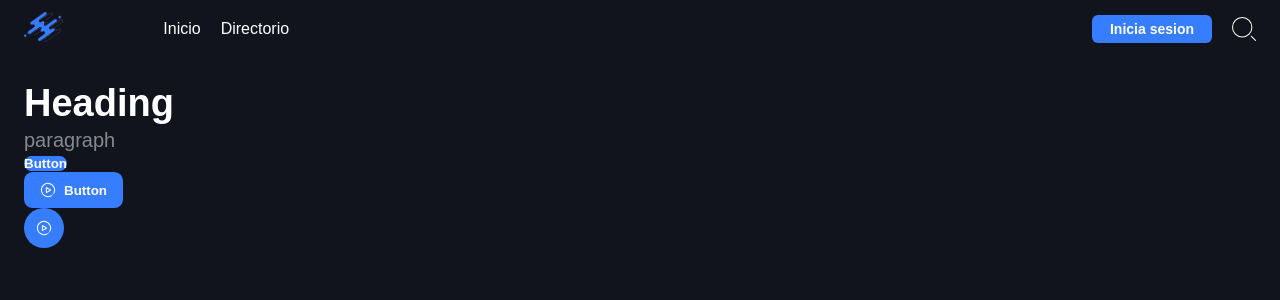
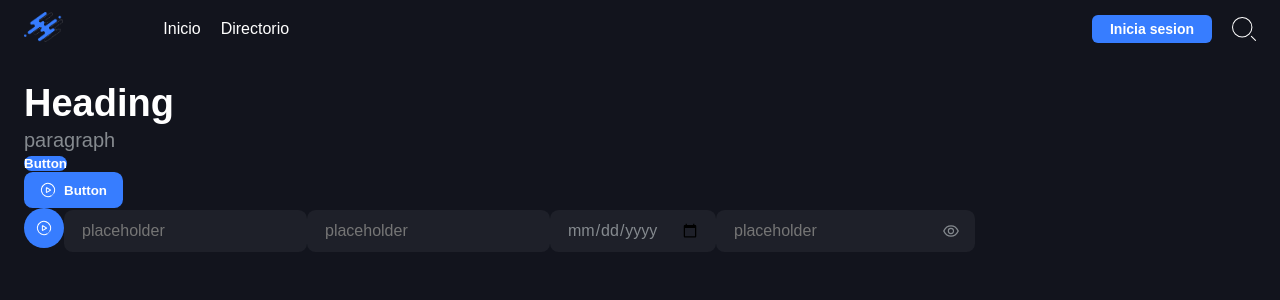
Before and after one commit to AlexGarrixen/vimox-frontend, a Next.js app: page /components in a window 1280 px wide. Shown: the top 300 px of the page. Built offline with nearby package versions, Linux system fonts and the light colour scheme; no server answers; a web font is replaced by a local one; what js-cache would draw is missing.

Commit message:
feat(components): add button base and inputv2

```diff
--- /dev/null
+++ b/components/global/Form/InputBase/index.tsx
@@ -0,0 +1,48 @@
+import React from 'react';
+import { ComponentWithRef } from '@globalTypes/component';
+import { InputBaseBox, Input, Adornment } from './styled';
+
+// eslint-disable-next-line @typescript-eslint/ban-types
+export type InputBaseProps<P = {}> = {
+  props: {
+    as?: React.ElementType | string;
+    size?: 'sm' | 'md';
+    error?: boolean;
+    disabled?: boolean;
+    adornment?: React.ReactNode;
+    fullWidth?: boolean;
+    bottomComponent?: React.ReactNode;
+  } & P;
+  element: 'input';
+};
+
+export const InputBase: ComponentWithRef<InputBaseProps> = React.forwardRef(
+  (
+    {
+      as,
+      size,
+      error,
+      disabled,
+      adornment,
+      fullWidth,
+      bottomComponent,
+      ...rest
+    },
+    ref
+  ) => (
+    <InputBaseBox
+      size={size}
+      error={error}
+      disabled={disabled}
+      fullWidth={fullWidth}
+    >
+      <Input {...rest} as={as} ref={ref} disabled={disabled} />
+      {adornment && <Adornment>{adornment}</Adornment>}
+    </InputBaseBox>
+  )
+);
+
+InputBase.displayName = 'InputBase';
+InputBase.defaultProps = {
+  size: 'md',
+};
--- /dev/null
+++ b/components/global/Form/InputBase/styled.ts
@@ -0,0 +1,76 @@
+import styled from 'styled-components';
+import { InputBaseProps } from './';
+
+export const InputBaseBox = styled.div<
+  Omit<InputBaseProps['props'], 'adornment'>
+>`
+  display: inline-flex;
+  align-items: stretch;
+  background-color: ${({ theme }) => theme.colors.gray[400]};
+  color: ${({ theme }) => theme.colors.gray[200]};
+  border-radius: 8.7px;
+  transition-property: box-shadow;
+  transition-duration: 250ms;
+
+  ${({ fullWidth }) => fullWidth && 'width: 100%;'}
+
+  ${({ size, theme }) =>
+    size === 'sm' &&
+    `
+    min-height: 32px;
+    padding: 6px 12px;
+    font-size: ${theme.fontSize.sm[0]};
+  `}
+
+  ${({ size, theme }) =>
+    size === 'md' &&
+    `
+    font-size: ${theme.fontSize.base[0]};
+    min-height: 42px;
+    padding: 8px 16px;
+  `}
+
+   ${({ error, theme }) =>
+    error &&
+    `
+     box-shadow: 0 0 0 2px ${theme.colors.danger};
+     `}
+
+   ${({ disabled }) =>
+    disabled &&
+    `
+      opacity: 0.4;
+      & > * {
+        cursor: not-allowed;
+      }
+    `}
+
+   &:focus-within {
+    box-shadow: 0 0 0 2px ${({ theme }) => theme.colors.primary};
+  }
+`;
+
+export const Input = styled.input`
+  border: none;
+  background-color: inherit;
+  color: inherit;
+  font-size: inherit;
+  flex: 1;
+
+  ::-ms-reveal,
+  ::-ms-clear {
+    display: none;
+  }
+  ::-webkit-outer-spin-button,
+  ::-webkit-inner-spin-button {
+    appearance: none;
+    margin: 0;
+  }
+`;
+
+export const Adornment = styled.span`
+  display: inline-flex;
+  align-items: center;
+  flex-shrink: 0;
+  color: inherit;
+`;
--- /dev/null
+++ b/components/global/Form/Inputv2/Password/index.tsx
@@ -0,0 +1,51 @@
+import React from 'react';
+import styled from 'styled-components';
+import { InputBase, InputBaseProps } from '@components/Form/InputBase';
+import { Eye } from '@components/Icon/Eye';
+import { EyeSlash } from '@components/Icon/EyeSlash';
+import { PasswordStrengthBar } from '@components/Feedback/PasswordStrengthBar';
+import { ComponentWithRef } from '@globalTypes/component';
+
+const InputPasswordBox = styled.div<{ fullWidth?: boolean }>`
+  display: inline-block;
+  ${({ fullWidth }) => fullWidth && 'width: 100%;'};
+`;
+
+type InputPasswordProps = {
+  props: {
+    showPasswordStrengthBar?: boolean;
+  } & InputBaseProps['props'];
+  element: 'input';
+};
+
+export const InputPassword: ComponentWithRef<InputPasswordProps> = React.forwardRef(
+  (
+    { type: typeProp, value, showPasswordStrengthBar, fullWidth, ...rest },
+    ref
+  ) => {
+    const [type, setType] = React.useState(typeProp);
+
+    return (
+      <InputPasswordBox fullWidth={fullWidth}>
+        <InputBase
+          {...rest}
+          type={type}
+          fullWidth={fullWidth}
+          adornment={
+            type === 'password' ? (
+              <Eye onClick={() => setType('text')} />
+            ) : (
+              <EyeSlash onClick={() => setType('password')} />
+            )
+          }
+          ref={ref}
+        />
+        {showPasswordStrengthBar && (
+          <PasswordStrengthBar password={value} style={{ marginTop: 10 }} />
+        )}
+      </InputPasswordBox>
+    );
+  }
+);
+
+InputPassword.displayName = 'InputPassword';
--- /dev/null
+++ b/components/global/Form/Inputv2/index.tsx
@@ -0,0 +1,35 @@
+import React from 'react';
+import { InputBase, InputBaseProps } from '@components/Form/InputBase';
+import { InputPassword } from './Password';
+import { ComponentWithRef } from '@globalTypes/component';
+
+const inputTypes = {
+  text: InputBase,
+  number: InputBase,
+  password: InputPassword,
+};
+
+type InputProps = {
+  props: {
+    showPasswordStrengthBar?: boolean;
+  } & InputBaseProps['props'];
+  element: 'input';
+};
+
+export const Input: ComponentWithRef<InputProps> = React.forwardRef(
+  ({ type, ...rest }, ref) => {
+    const FallbackInput = inputTypes.text;
+    const Component = inputTypes[type as string];
+
+    return Component ? (
+      <Component {...rest} type={type} ref={ref} />
+    ) : (
+      <FallbackInput {...rest} type={type} ref={ref} />
+    );
+  }
+);
+
+Input.displayName = 'Input';
+Input.defaultProps = {
+  type: 'text',
+};
--- a/components/global/Icon/types.ts
+++ b/components/global/Icon/types.ts
@@ -6,4 +6,5 @@ export type SvgProps = {
   xxl?: boolean;
   xxxl?: boolean;
   color?: string;
+  onClick?: (ev: React.MouseEvent) => void;
 };
--- a/pages/components.tsx
+++ b/pages/components.tsx
@@ -8,6 +8,7 @@ import { ButtonBase } from '@components/Form/ButtonBase';
 import { Button } from '@components/Form/Buttonv2';
 import { IconButton } from '@components/Form/IconButton';
 import { Play } from '@components/Icon/Play';
+import { Input } from '@components/Form/Inputv2';
 
 const Components = () => (
   <LayoutApp>
@@ -28,6 +29,10 @@ const Components = () => (
       <IconButton>
         <Play />
       </IconButton>
+      <Input placeholder='placeholder' type='text' />
+      <Input placeholder='placeholder' type='number' />
+      <Input placeholder='placeholder' type='date' />
+      <Input placeholder='placeholder' type='password' />
     </Container>
   </LayoutApp>
 );
```
